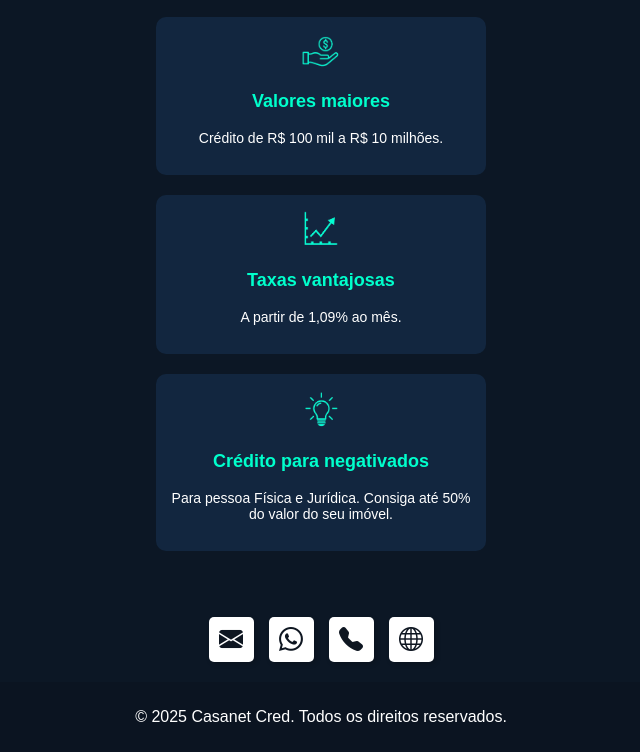
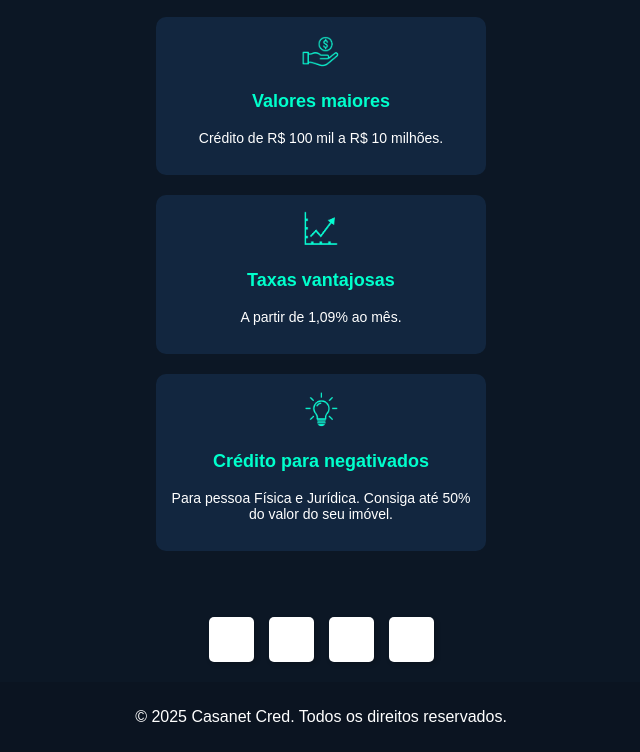
Before and after one commit to alessandroS23/Teste2, a plain HTML site: page Index.html in a window 1280 px wide. Shown: the part 371-1123 px from the top of the page, without its empty margins (319-959 px from the left). Drawn offline with nearby package versions, Linux system fonts and the light colour scheme.

Commit message:
Add files via upload

```diff
--- a/Index.html
+++ b/Index.html
@@ -4,7 +4,7 @@
     <meta charset="UTF-8">
     <meta name="viewport" content="width=device-width, initial-scale=1.0">
     <title>Casanet Cred - Home Equity</title>
-    <link rel="stylesheet" href="https://cdn.jsdelivr.net/npm/bootstrap-icons/font/bootstrap-icons.css">
+
 </head>
 
 <style>
```
